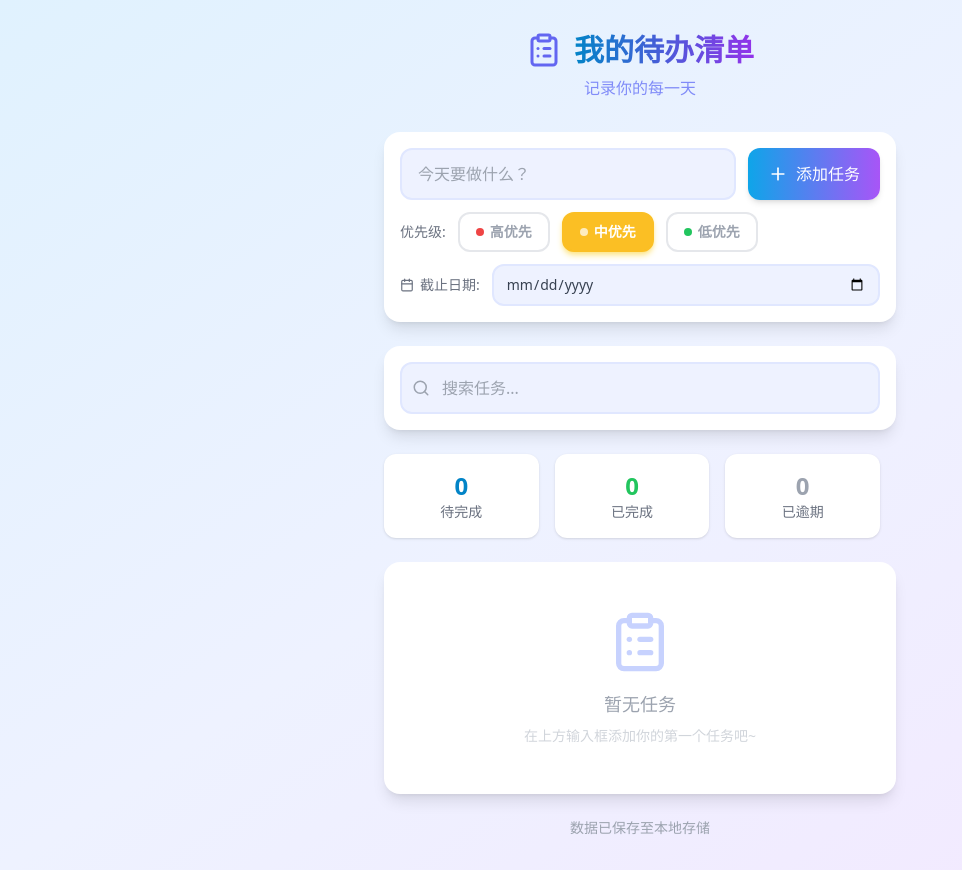
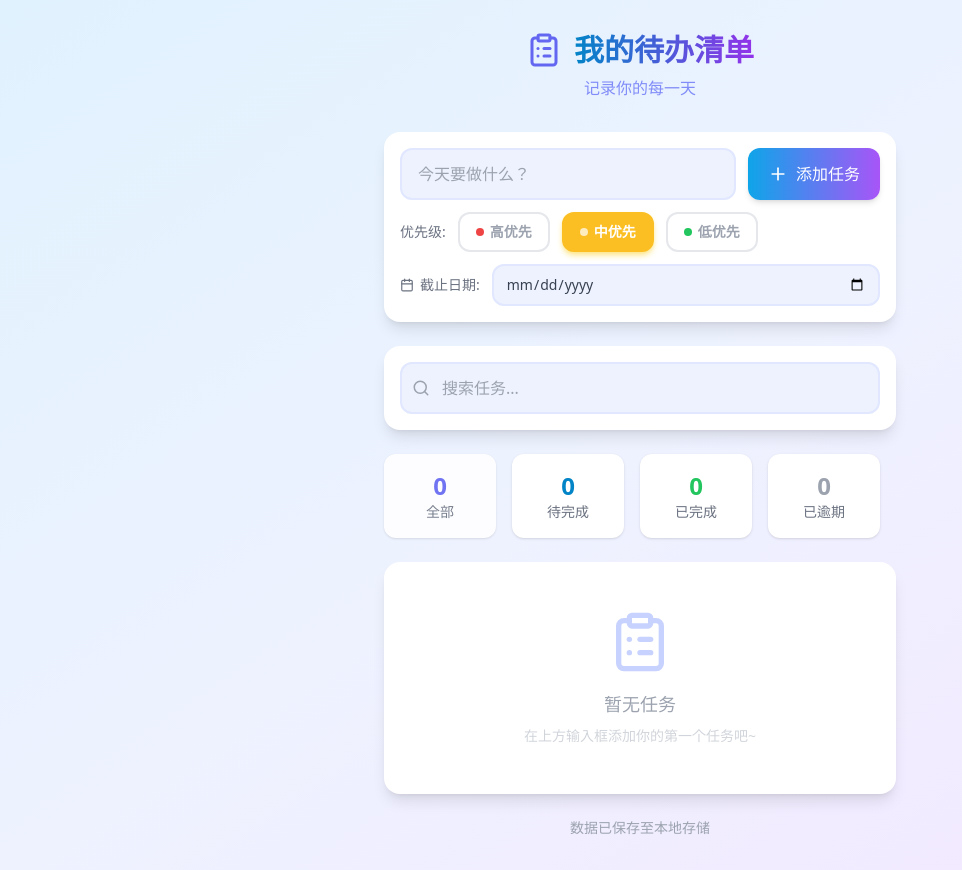
Before and after one commit to ryanwrs/todo-list, a React (Vite) app: page / in a window 1280 px wide. Shown: the whole page, without its empty margins (0-962 px from the left). Built offline with nearby package versions, Linux system fonts and the light colour scheme.

Commit message:
增加按状态过滤

```diff
--- a/src/App.tsx
+++ b/src/App.tsx
@@ -8,6 +8,8 @@ import { SearchBar } from "./components/SearchBar";
 import { StatsBar } from "./components/StatsBar";
 import { TodoList } from "./components/TodoList";
 import { ConfirmModal } from "./components/ConfirmModal";
+import type { Status,Todo } from "./types";
+
 
 function App() {
   const {
@@ -23,15 +25,31 @@ function App() {
   const [searchQuery, setSearchQuery] = useState("");
   const [showClearConfirm, setShowClearConfirm] = useState(false);
   const [deletingId, setDeletingId] = useState<string | null>(null);
+  const [status, setStatus] = useState<Status >("all");
+
 
   useEscapeKey(showClearConfirm, () => setShowClearConfirm(false));
   useEscapeKey(deletingId !== null, () => setDeletingId(null));
 
+
+    const filterStatus = (status: Status,todos: Todo[]) => {
+    if (status === "done") {
+      return todos.filter((t) => t.completed);
+    } else if (status === "upcoming") {
+      return todos.filter((t) => !t.completed);
+    } else if (status === "overdue") {
+      return todos.filter(
+        (t) => !t.completed && getDueStatus(t.dueDate) === "overdue",
+      );
+    }
+    return todos;
+  }
+
   const filteredTodos = useMemo(() => {
-    if (!searchQuery.trim()) return todos;
+    if (!searchQuery.trim()) return filterStatus(status,todos);
     const q = searchQuery.trim().toLowerCase();
-    return todos.filter((t) => t.text.toLowerCase().includes(q));
-  }, [todos, searchQuery]);
+    return filterStatus(status,todos.filter((t) => t.text.toLowerCase().includes(q)));
+  }, [todos, searchQuery,status]);
 
   const completedCount = todos.filter((t) => t.completed).length;
   const uncompletedCount = todos.length - completedCount;
@@ -45,6 +63,9 @@ function App() {
       setDeletingId(null);
     }
   };
+
+
+
 
   return (
     <div className="min-h-screen bg-gradient-to-br from-sky-100 via-indigo-50 to-purple-100 py-8 px-4">
@@ -63,6 +84,8 @@ function App() {
           totalCount={todos.length}
           onClearCompleted={clearCompleted}
           onClearAll={() => setShowClearConfirm(true)}
+          status={status}
+          statusFilter={setStatus}
         />
         <TodoList
           todos={filteredTodos}
--- a/src/components/StatsBar.tsx
+++ b/src/components/StatsBar.tsx
@@ -1,3 +1,5 @@
+import type { Status } from "../types";
+
 interface StatsBarProps {
   uncompletedCount: number;
   completedCount: number;
@@ -5,6 +7,8 @@ interface StatsBarProps {
   totalCount: number;
   onClearCompleted: () => void;
   onClearAll: () => void;
+  status: Status;
+  statusFilter: (a: Status)=>void;
 }
 
 export function StatsBar({
@@ -14,30 +18,38 @@ export function StatsBar({
   totalCount,
   onClearCompleted,
   onClearAll,
+  status,
+  statusFilter
 }: StatsBarProps) {
   return (
     <div className="flex gap-4 mb-6 items-stretch">
-      <div className="flex-1 grid grid-cols-3 gap-4">
-        <div className="bg-white rounded-xl shadow p-4 text-center">
+      <div className="flex-1 grid grid-cols-4 gap-4">
+         <button className={`bg-white rounded-xl shadow p-4 text-center ${status === 'all' ? 'bg-indigo-400 opacity-90' : ''}` } onClick={()=>statusFilter('all')}>
+          <div className="text-2xl font-bold text-indigo-500">
+            {totalCount}
+          </div>
+          <div className="text-gray-500 text-sm">全部</div>
+        </button>
+        <button className={`bg-white rounded-xl shadow p-4 text-center ${status === 'upcoming' ? 'bg-indigo-400 opacity-90' : ''}` } onClick={()=>statusFilter('upcoming')}>
           <div className="text-2xl font-bold text-sky-600">
             {uncompletedCount}
           </div>
           <div className="text-gray-500 text-sm">待完成</div>
-        </div>
-        <div className="bg-white rounded-xl shadow p-4 text-center">
+        </button>
+        <button className={`bg-white rounded-xl shadow p-4 text-center ${status === 'done' ? 'bg-indigo-400 opacity-90' : ''}` }  onClick={()=>statusFilter('done')}>
           <div className="text-2xl font-bold text-green-500">
             {completedCount}
           </div>
           <div className="text-gray-500 text-sm">已完成</div>
-        </div>
-        <div className="bg-white rounded-xl shadow p-4 text-center">
+        </button>
+        <button className={`bg-white rounded-xl shadow p-4 text-center ${status === 'overdue' ? 'bg-indigo-400 opacity-90' : ''}` } onClick={()=>statusFilter('overdue')}>
           <div
             className={`text-2xl font-bold ${overdueCount > 0 ? "text-red-500" : "text-gray-400"}`}
           >
             {overdueCount}
           </div>
           <div className="text-gray-500 text-sm">已逾期</div>
-        </div>
+        </button>
       </div>
       <div className="flex flex-col gap-2">
         {completedCount > 0 && (
--- a/src/constants.ts
+++ b/src/constants.ts
@@ -22,6 +22,7 @@ export const priorityConfig: Record<
     dot: "bg-green-500",
   },
 };
+
 
 export const dueStatusConfig = {
   overdue: {
--- a/src/types.ts
+++ b/src/types.ts
@@ -1,4 +1,6 @@
 export type Priority = "high" | "medium" | "low";
+
+export type Status = "overdue" | "done" | "upcoming" | "all";
 
 export interface Todo {
   id: string;
```
